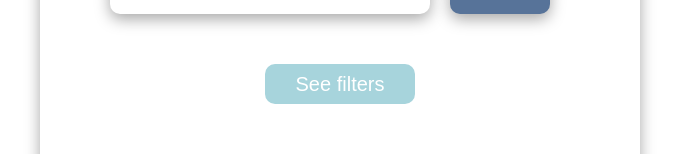
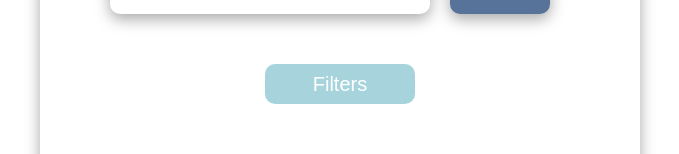
Before and after one commit to Nickborovkov/TODO_list, a React (Create React App) app: page / in a window 1280 px wide. Both pictures are taken after typing "Sample" into the empty fields and a click on the button "Add". Shown: the part 255-409 px from the top of the page, without its empty margins (300-979 px from the left). Built offline with nearby package versions, Linux system fonts and the light colour scheme.

Commit message:
redesign filters section, refactor

```diff
--- a/src/components/todoList/todoList.jsx
+++ b/src/components/todoList/todoList.jsx
@@ -5,37 +5,51 @@ import styles from './todoList.module.css'
 
 const TodoList = ({items, addItem, deleteItem, completeItem, completeAllItem}) => {
 
-    let [filterType, setFilterType] = useState(`all`)
-    let [whatToShow, setWhatToShow] = useState(`See`)
 
-    let seeFilters = () => {
-        whatToShow === `Hide`
-            ? setWhatToShow(`See`)
-            : setWhatToShow(`Hide`)
+    const [filtersVisible, setFiltersVisible] = useState(false)
+    const showFilters = () => {
+        setFiltersVisible(true)
     }
+    const hideFilters = () => {
+        setFiltersVisible(false)
+    }
+
+    const [filterType, setFilterType] = useState(`all`)
+    const seeAllItems = () => {
+        setFilterType(`all`)
+        hideFilters()
+    }
+    const seeDoneItems = () => {
+        setFilterType(`done`)
+        hideFilters()
+    }
+    const seeUndoneItems = () => {
+        setFilterType(`undone`)
+        hideFilters()
+    }
+
 
         return <div className={styles.todoBody}>
             <h2 className={styles.title}>Plan for today:</h2>
             <AddNewItem addItem={addItem}
                         items={items}/>
+
+
             {
-                items.length > 0 &&
-                <div className={styles.filterSection}>
-                    <button className={styles.filterButton} onClick={seeFilters}>
-                        {whatToShow} filters
-                    </button>
+                items.length > 0 && !filtersVisible &&
+                <button className={styles.filterButton}
+                        onClick={showFilters}>Filters</button>
+            }
 
-                    {
-                        whatToShow === `Hide` &&
-                        <div className={styles.filters}>
-                            <button className={styles.filter} onClick={ () =>
-                            {setFilterType(`all`)} } >All</button>
-                            <button className={styles.filter} onClick={ () =>
-                            {setFilterType(`done`)} } >Done</button>
-                            <button className={styles.filter} onClick={ () =>
-                            {setFilterType(`undone`)} } >Undone</button>
-                        </div>
-                    }
+            {
+                items.length > 0 && filtersVisible &&
+                <div className={styles.filters}>
+                    <button className={styles.filter}
+                            onClick={seeAllItems} >All</button>
+                    <button className={styles.filter}
+                            onClick={seeDoneItems} >Done</button>
+                    <button className={styles.filter}
+                            onClick={seeUndoneItems} >Undone</button>
                 </div>
             }
             <div>
@@ -56,7 +70,8 @@ const TodoList = ({items, addItem, deleteItem, completeItem, completeAllItem}) =
             </div>
             {
                 items.length > 0 &&
-                <button className={styles.completeAll} onClick={completeAllItem}>Complete all</button>
+                <button className={styles.completeAll}
+                        onClick={completeAllItem}>Complete all</button>
             }
 
         </div>
```
